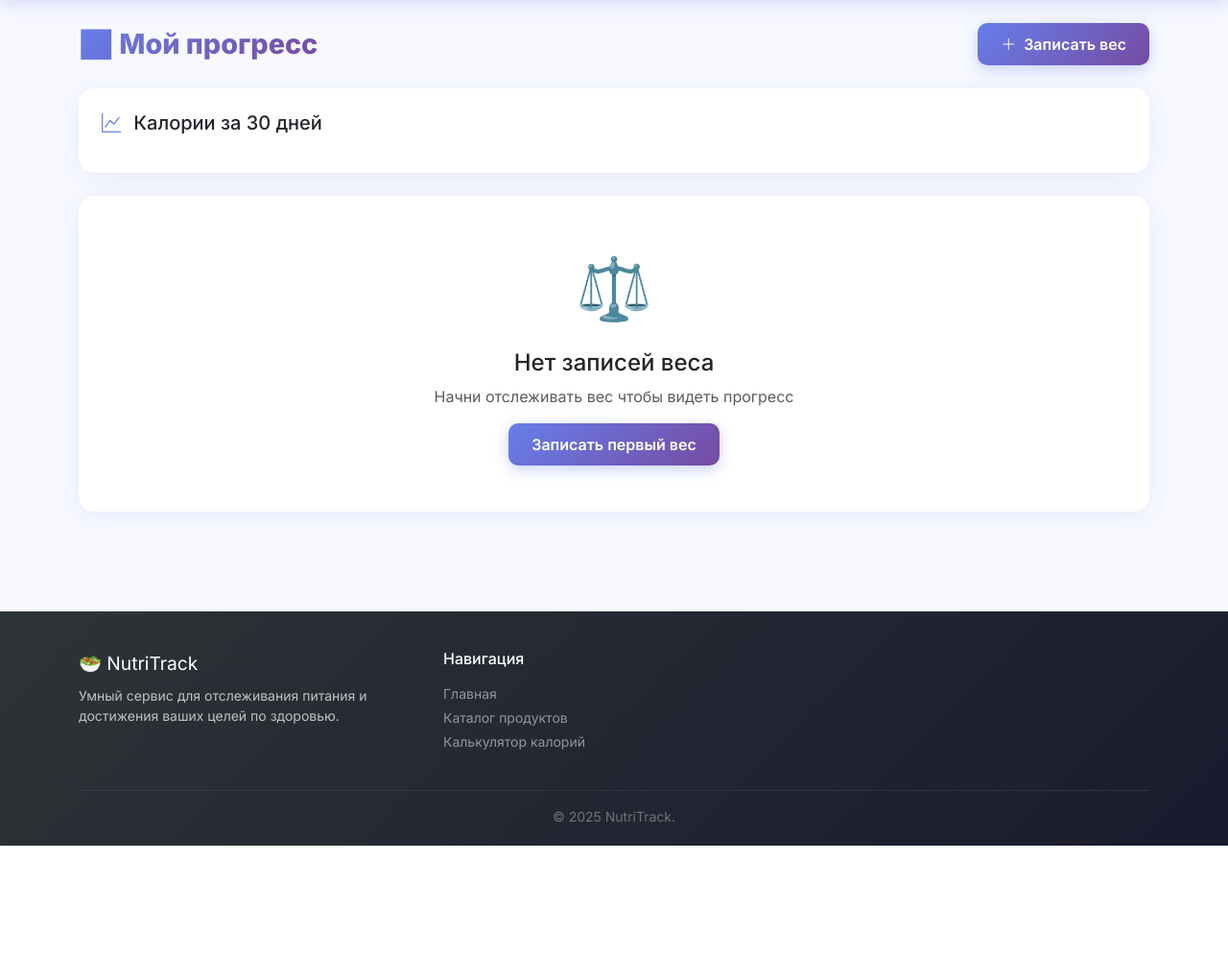
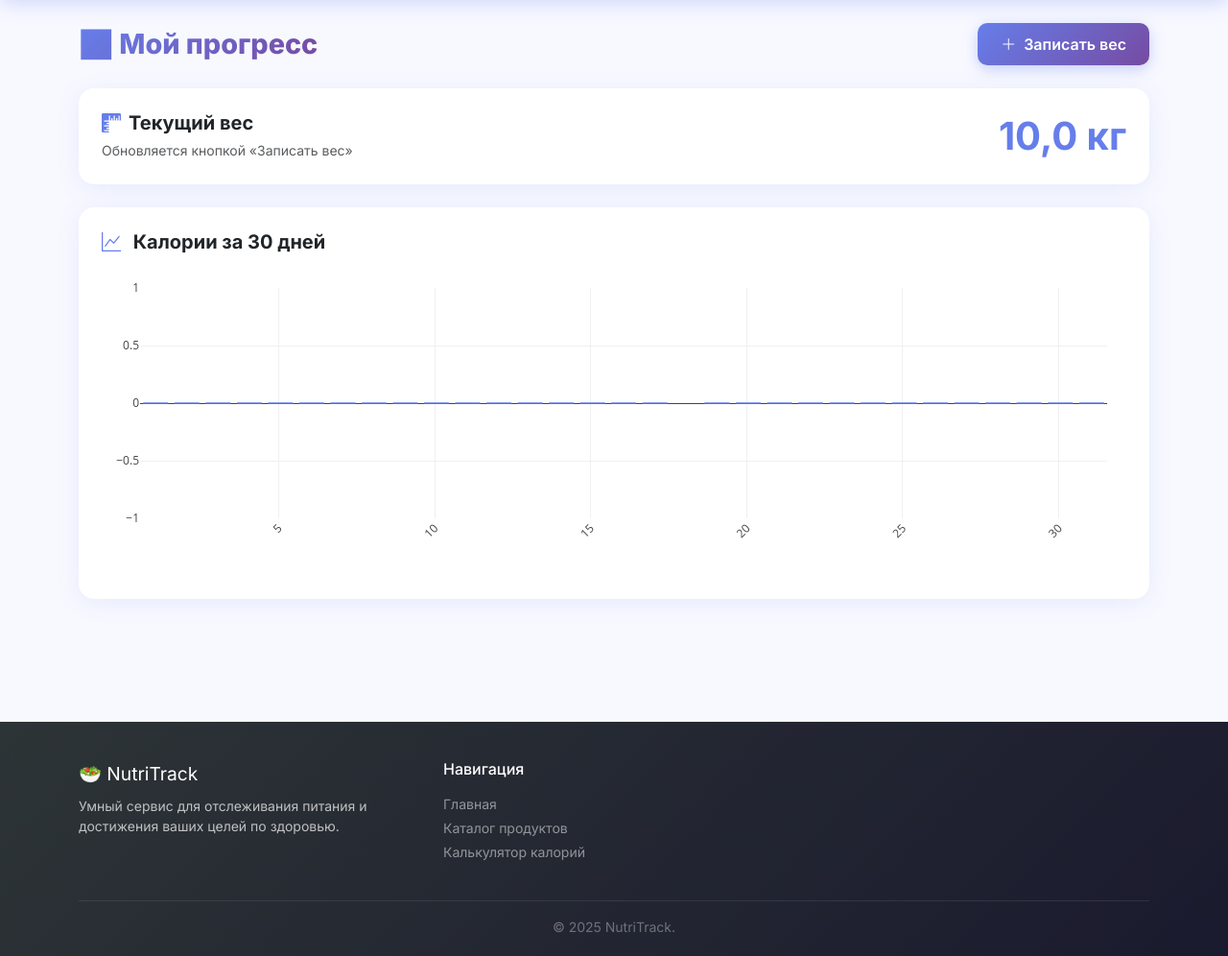
Before and after one commit to lizok290406-dot/healthy-nutrition-service, a Django app: page /progress/ in a window 1280 px wide. Shown: the part 83-1079 px from the top of the page at 96% size. Before the commit the page ends 964 px from the top, so only its background shows below. Run offline with Django 5.2, Linux system fonts and the light colour scheme; a user stored in the database is signed in; tables that the repository leaves empty hold one stand-in row (values such as "Sample post"); some libraries are stand-ins or nearby versions.

Commit message:
Add BMI methods to profile and fix progress page weight and chart

```diff
--- a/nutrition/models.py
+++ b/nutrition/models.py
@@ -135,6 +135,26 @@
             'carbs': round(tdee * 0.4 / 4),
         }
 
+    def calculate_bmi(self):
+        """Индекс массы тела (ИМТ). None, если нет веса или роста."""
+        if not (self.weight and self.height):
+            return None
+        height_m = self.height / 100
+        return round(self.weight / (height_m ** 2), 1)
+
+    def get_bmi_category(self):
+        """Категория ИМТ по значению индекса массы тела."""
+        bmi = self.calculate_bmi()
+        if bmi is None:
+            return ''
+        if bmi < 18.5:
+            return 'Недостаточный вес'
+        if bmi < 25:
+            return 'Нормальный вес'
+        if bmi < 30:
+            return 'Избыточный вес'
+        return 'Ожирение'
+
     def __str__(self):
         return f'Профиль {self.user.username}'
 
--- a/templates/nutrition/progress.html
+++ b/templates/nutrition/progress.html
@@ -44,86 +44,59 @@
     </div>
     {% endif %}
 
-    {% if weekly_chart %}
+    <!-- Текущий вес -->
+    <div class="card mb-4">
+        <div class="card-body p-4 d-flex justify-content-between align-items-center">
+            <div>
+                <h5 class="fw-bold mb-1">
+                    <i class="bi bi-rulers me-2" style="color:#667eea;"></i>Текущий вес
+                </h5>
+                <span class="text-muted small">Обновляется кнопкой «Записать вес»</span>
+            </div>
+            <div class="display-6 fw-bold" style="color:#667eea;">
+                {% if user.profile.weight %}{{ user.profile.weight }} кг{% else %}—{% endif %}
+            </div>
+        </div>
+    </div>
+
+    <!-- График калорий за 30 дней -->
     <div class="card mb-4">
         <div class="card-body p-4">
-            <h5 class="fw-700 mb-3">
+            <h5 class="fw-bold mb-3">
                 <i class="bi bi-graph-up me-2" style="color:#667eea;"></i>
                 Калории за 30 дней
             </h5>
             <div id="weeklyChart"></div>
         </div>
     </div>
-    {% endif %}
 
-    {% if weight_chart %}
-    <div class="card mb-4">
-        <div class="card-body p-4">
-            <h5 class="fw-700 mb-3">
-                <i class="bi bi-rulers me-2" style="color:#f6d365;"></i>
-                Динамика веса
-            </h5>
-            <div id="weightChart"></div>
-        </div>
-    </div>
-    {% endif %}
-
-    {% if weight_logs %}
-    <div class="card">
-        <div class="card-body p-4">
-            <h5 class="fw-700 mb-3">История веса</h5>
-            <div class="table-responsive">
-                <table class="table">
-                    <thead>
-                        <tr>
-                            <th>Дата</th>
-                            <th>Вес (кг)</th>
-                            <th>Заметки</th>
-                        </tr>
-                    </thead>
-                    <tbody>
-                        {% for log in weight_logs %}
-                        <tr>
-                            <td>{{ log.date }}</td>
-                            <td class="fw-700" style="color:#667eea;">
-                                {{ log.weight }} кг
-                            </td>
-                            <td class="text-muted">{{ log.notes|default:"—" }}</td>
-                        </tr>
-                        {% endfor %}
-                    </tbody>
-                </table>
-            </div>
-        </div>
-    </div>
-    {% else %}
-    <div class="card p-5 text-center">
-        <div style="font-size:4rem;">⚖️</div>
-        <h4 class="fw-700 mt-3">Нет записей веса</h4>
-        <p class="text-muted">Начни отслеживать вес чтобы видеть прогресс</p>
-        <a href="{% url 'nutrition:log_weight' %}" class="btn btn-primary mx-auto"
-           style="width:fit-content;">
-            Записать первый вес
-        </a>
-    </div>
-    {% endif %}
 </div>
 {% endblock %}
 
 {% block extra_js %}
 <script>
-{% if weekly_chart %}
-const weeklyData = {{ weekly_chart|safe }};
-Plotly.newPlot('weeklyChart', weeklyData.data, weeklyData.layout, {
-    responsive: true, displayModeBar: false
-});
-{% endif %}
+    const labels = {{ labels|safe }};
+    const data = {{ calories_data|safe }};
 
-{% if weight_chart %}
-const weightData = {{ weight_chart|safe }};
-Plotly.newPlot('weightChart', weightData.data, weightData.layout, {
-    responsive: true, displayModeBar: false
-});
-{% endif %}
+    Plotly.newPlot('weeklyChart', [{
+        x: labels,
+        y: data,
+        type: 'bar',
+        marker: {
+            color: 'rgba(102, 126, 234, 0.7)',
+            line: { color: 'rgba(102, 126, 234, 1)', width: 1 }
+        },
+        hovertemplate: '%{x}: <b>%{y} ккал</b><extra></extra>'
+    }], {
+        margin: { t: 20, r: 20, b: 60, l: 40 },
+        paper_bgcolor: 'rgba(0,0,0,0)',
+        plot_bgcolor: 'rgba(0,0,0,0)',
+        xaxis: { gridcolor: '#f0f0f0', tickangle: -45 },
+        yaxis: { gridcolor: '#f0f0f0' },
+        height: 320
+    }, {
+        responsive: true,
+        displayModeBar: false
+    });
 </script>
 {% endblock %}
```
